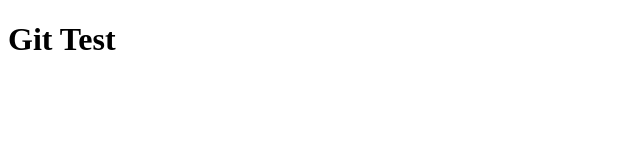
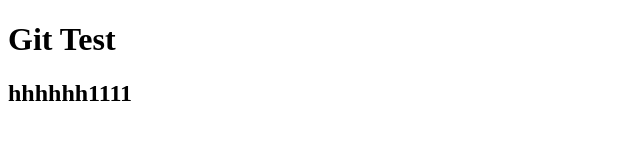
Before and after one commit to TANGHUALIN/GitPractise, a plain HTML site: page index.html in a window 1280 px wide. Shown: the whole page, without its empty margins (0-640 px from the left). Drawn offline with Linux system fonts and the light colour scheme.

Commit message:
second commit

```diff
--- a/index.html
+++ b/index.html
@@ -7,5 +7,6 @@
 </head>
 <body>
     <h1>Git Test</h1>
+    <h2>hhhhhh1111</h2>
 </body>
 </html>
```
